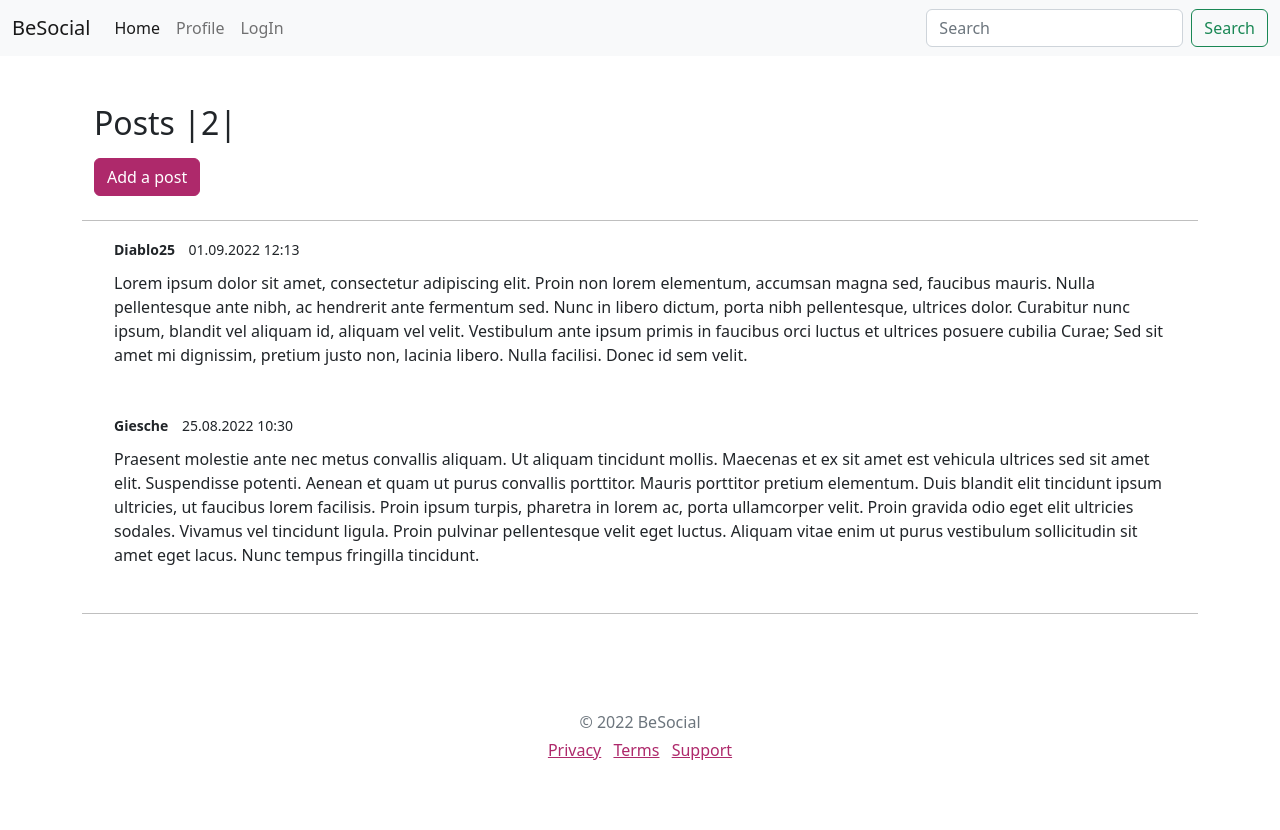
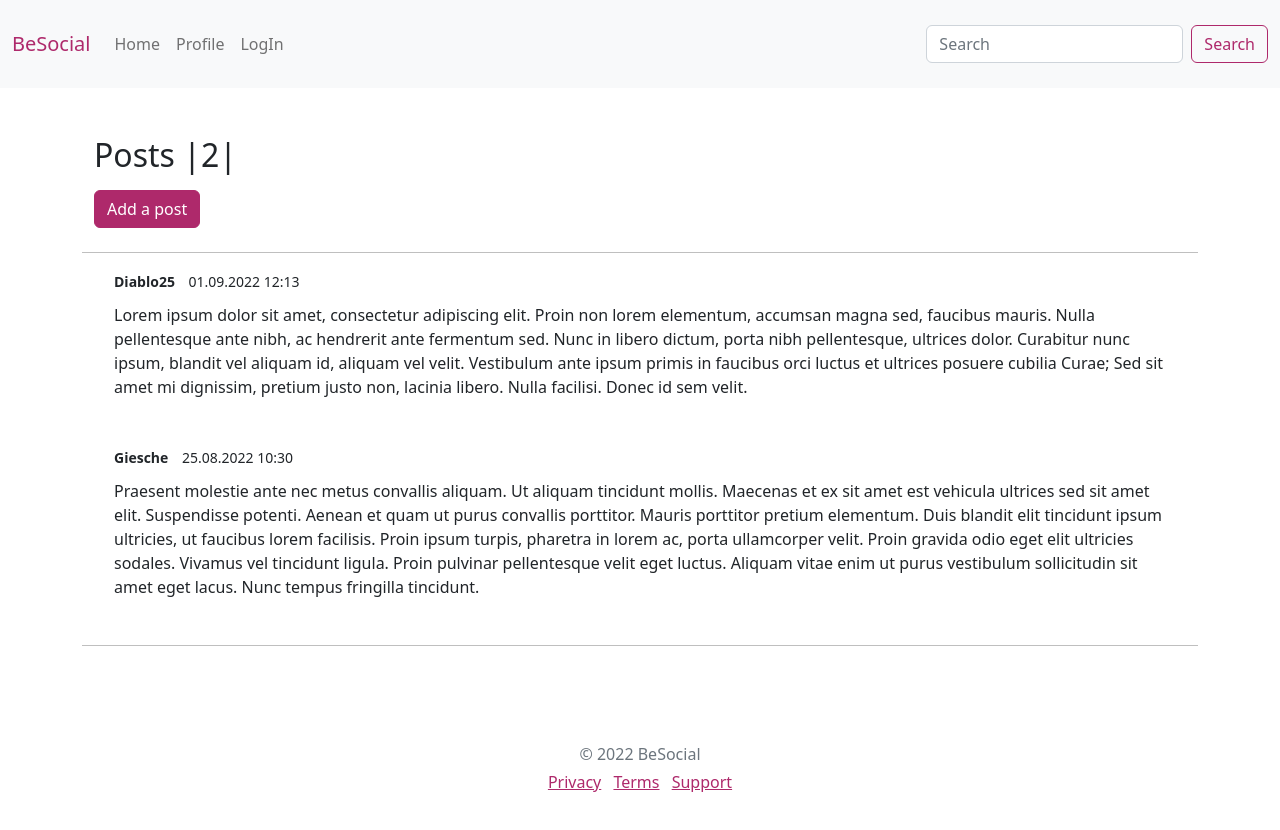
Before and after one commit to Littlaa/css-frameworks-ca, a website: page index.html in a window 1280 px wide. Drawn offline with nearby package versions, Linux system fonts and the light colour scheme.

Commit message:
override some colors

```diff
--- a/index.html
+++ b/index.html
@@ -26,7 +26,7 @@
           <div class="collapse navbar-collapse" id="navbarSupportedContent">
             <ul class="navbar-nav me-auto mb-2 mb-lg-0">
               <li class="nav-item">
-                <a class="nav-link active" aria-current="page" href="index.html">Home</a>
+                <a class="nav-link" aria-current="page" href="index.html">Home</a>
               </li>
               <li class="nav-item">
                 <a class="nav-link" href="profile.html">Profile</a>
@@ -49,7 +49,9 @@
         <div class="row">
           <h2>
             Posts |2|
-            <div class="pull-right"><a href="#" id="addacomment" class="btn btn-primary mt-3">Add a post</a></div>
+            <div class="pull-right">
+              <a href="#" id="addacomment" class="btn btn-primary mt-3">Add a post</a>
+            </div>
           </h2>
         </div>
         <div class="row" id="addcomment" style="display: none">
--- a/src/scss/_index.scss
+++ b/src/scss/_index.scss
@@ -20,3 +20,7 @@ hr{
 .user{
     margin-right: 10px;
 }
+
+.color-pink{
+    background-color: $pink;
+}
--- a/src/scss/_variables.scss
+++ b/src/scss/_variables.scss
@@ -1,30 +1,19 @@
-$white:    #fff;
-$gray-100: #f8f9fa;
-$gray-200: #e9ecef;
-$gray-300: #dee2e6;
-$gray-400: #ced4da;
-$gray-500: #adb5bd;
-$gray-600: #6c757d;
-$gray-700: #495057;
-$gray-800: #343a40;
-$gray-900: #212529;
-$black:    #000;
-
-$blue:    #ae296b;
+$blue:    #2d29ae;
 $indigo:  #6610f2;
 $purple:  #9a8bb7;
-$pink:    #d63384;
+$pink:    #ae296b;
 $red:     #61ea8e;
 $orange:  #fd7e14;
 $yellow:  #604c0f;
-$green:   #198754;
+$green:   #58ca2b;
 $teal:    #20c997;
 $cyan:    #9ecf5d;
 
-$container-max-widths: (
-  sm: 540px,
-  md: 720px,
-  lg: 960px,
-  xl: 1140px,
-  xxl: 1320px
-);
+
+
+// scss-docs-start nav-variables
+$nav-link-padding-y:  1.5rem;
+$navbar-light-hover-color: rgba($pink, 1);
+$navbar-light-brand-color: $pink;
+$primary: $pink;
+$success: $pink;
```
Also changed, not shown: login.html (+1 -1 lines), dist/css/styles.css, 1 other file.
